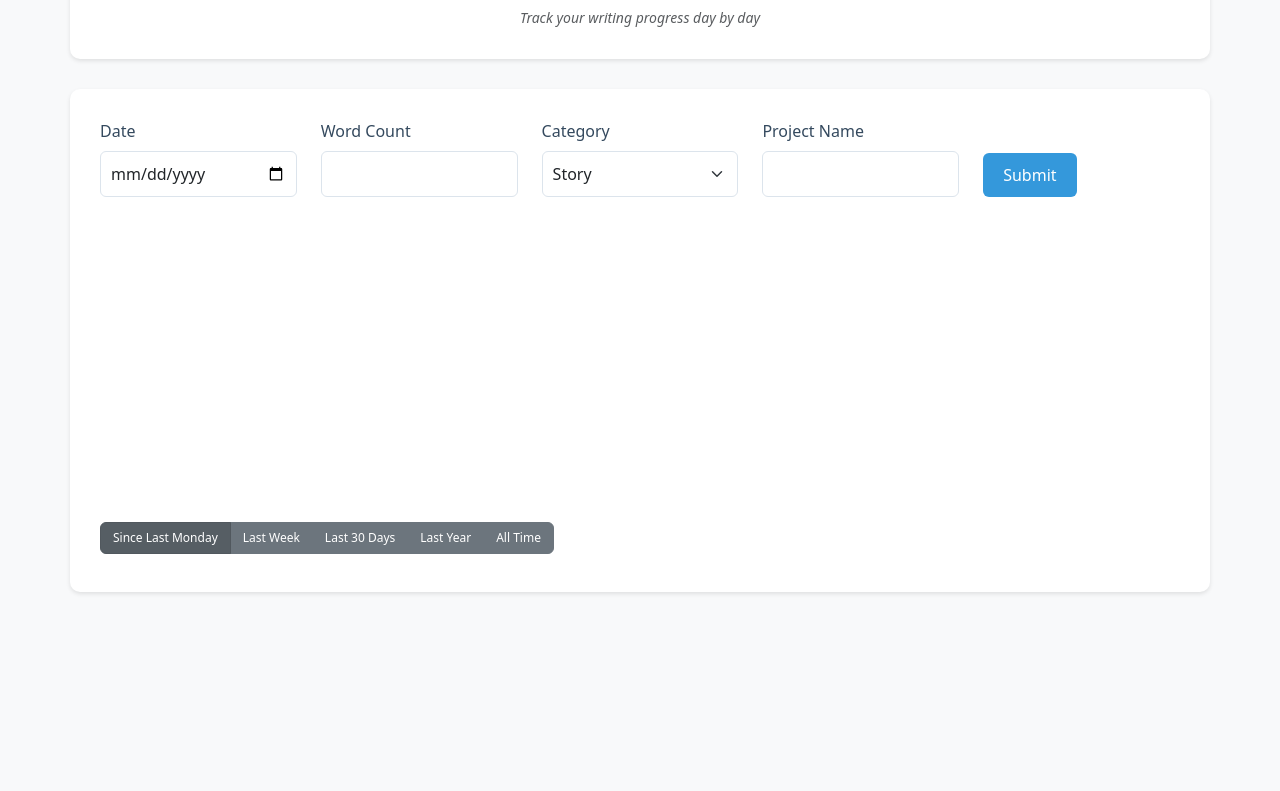
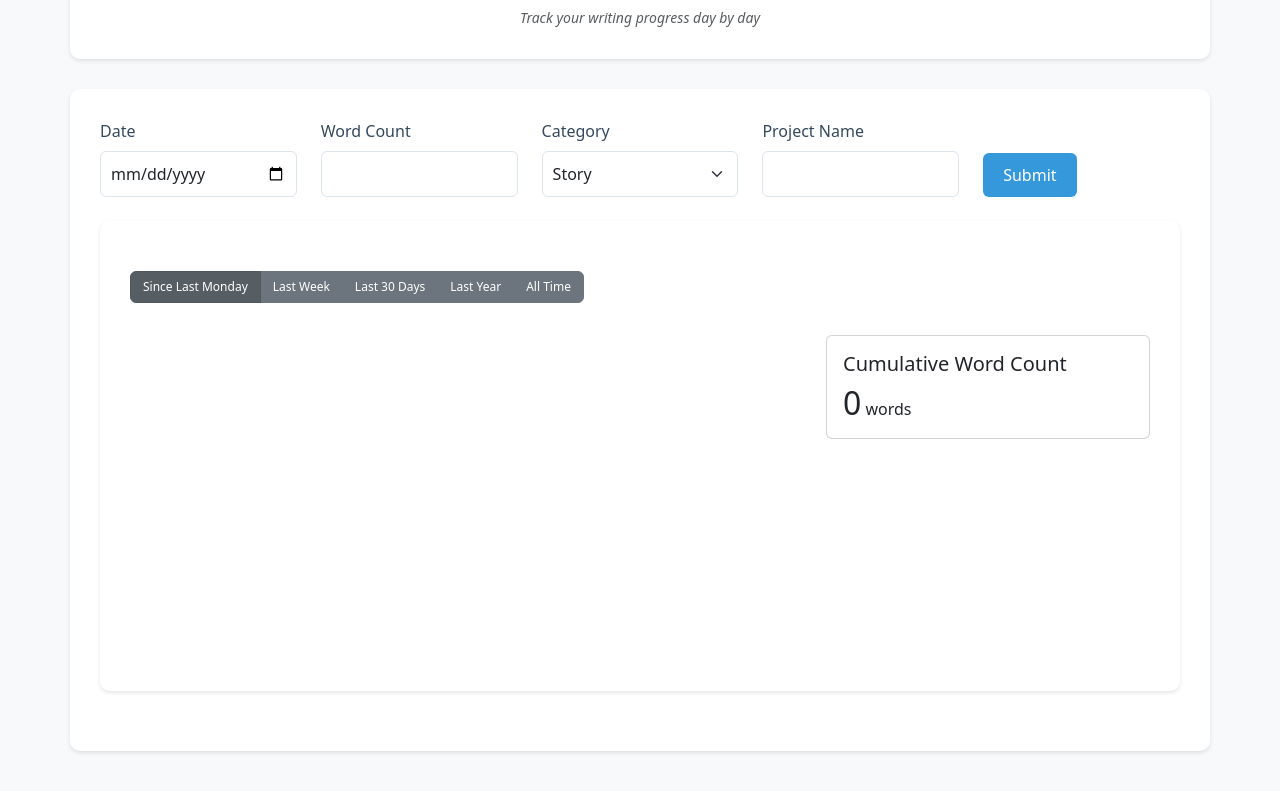
Before and after one commit to katieyang/Writing-Tracker, a website: page public/index.html in a window 1280 px wide. Shown: the part 133-924 px from the top of the page. Before the commit the page ends 800 px from the top, so only its background shows below. Drawn offline with nearby package versions, Linux system fonts and the light colour scheme; no server answers.

Commit message:
#12 added cumulative

```diff
--- a/public/index.html
+++ b/public/index.html
@@ -76,7 +76,9 @@
           </div>
         </div>
       </form>
-
+      <div class="container mt-4">
+        <div class="row">
+          <div class="col-12 mb-4">
             <div class="btn-group btn-group-toggle" data-bs-toggle="buttons">
               <label class="btn btn-secondary active">
                 <input
@@ -88,32 +90,59 @@
                 />
                 Since Last Monday
               </label>
-
               <label class="btn btn-secondary">
-          <input type="radio" name="time" id="lastwk" autocomplete="off" />
+                <input
+                  type="radio"
+                  name="time"
+                  id="lastwk"
+                  autocomplete="off"
+                />
                 Last Week
               </label>
-
               <label class="btn btn-secondary">
-          <input type="radio" name="time" id="last30days" autocomplete="off" />
+                <input
+                  type="radio"
+                  name="time"
+                  id="last30days"
+                  autocomplete="off"
+                />
                 Last 30 Days
               </label>
-
               <label class="btn btn-secondary">
-          <input type="radio" name="time" id="lastyear" autocomplete="off" />
+                <input
+                  type="radio"
+                  name="time"
+                  id="lastyear"
+                  autocomplete="off"
+                />
                 Last Year
               </label>
-
               <label class="btn btn-secondary">
-          <input type="radio" name="time" id="alltime" autocomplete="off" />
+                <input
+                  type="radio"
+                  name="time"
+                  id="alltime"
+                  autocomplete="off"
+                />
                 All Time
               </label>
             </div>
-
-      <canvas
-        id="myChart"
-        style="width: 100%; max-width: 600px; margin-top: 20px"
-      ></canvas>
+          </div>
+          <div class="col-md-8">
+            <canvas id="myChart" style="width: 100%; max-width: 600px"></canvas>
+          </div>
+          <div class="col-md-4">
+            <div class="card">
+              <div class="card-body">
+                <h5 class="card-title">Cumulative Word Count</h5>
+                <p class="card-text">
+                  <span id="cumulativeCount" class="h2">0</span> words
+                </p>
+              </div>
+            </div>
+          </div>
+        </div>
+      </div>
     </div>
   </body>
 </html>
--- a/public/js/index.js
+++ b/public/js/index.js
@@ -87,6 +87,13 @@ function updateChart(selectedTime) {
       }
 
       const maxY = Math.ceil(maxValue / roundingIncrement) * roundingIncrement;
+
+      // Update cumulative word count
+      const cumulativeCount = updatedWordCountArray.reduce(
+        (sum, count) => sum + count,
+        0
+      );
+      document.getElementById("cumulativeCount").textContent = cumulativeCount;
 
       // Destroy existing chart instance before creating a new one
       if (myChart) {
```
Lines whose indentation alone changed are shown as unchanged.
